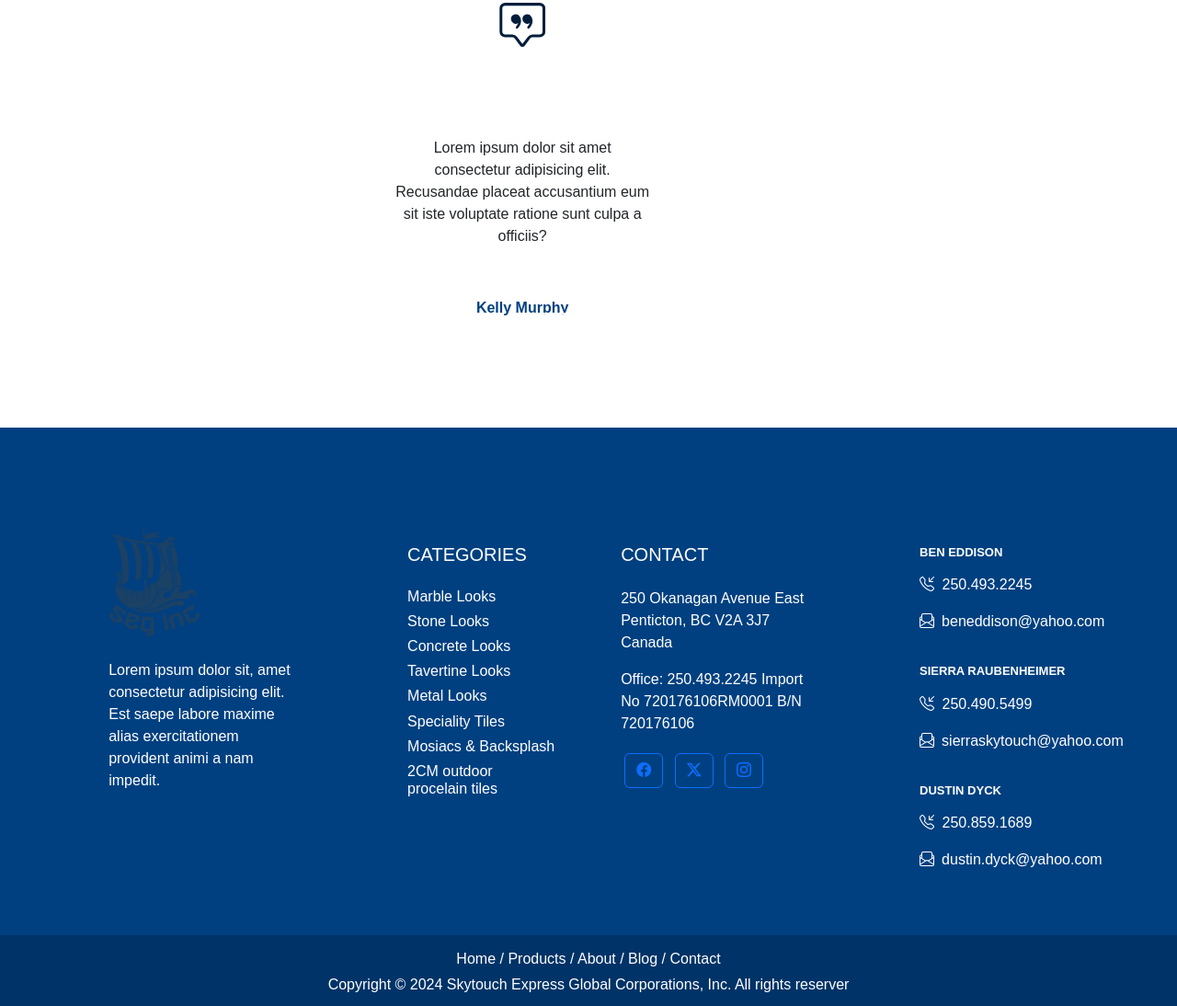
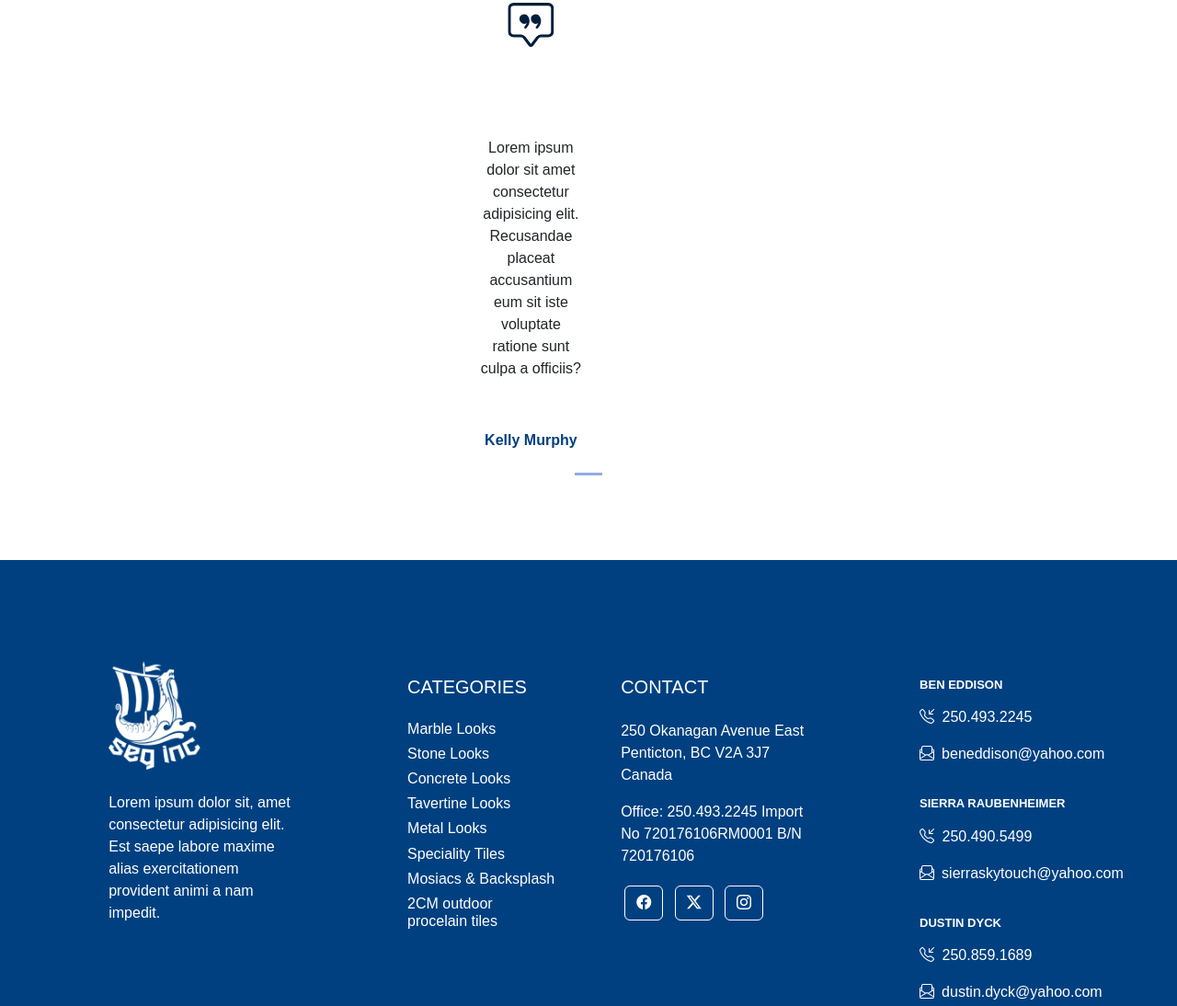
Before and after one commit to AliHaiderShahid1234/Skytouch-Express-Global, a plain HTML site: page index.html in a window 1280 px wide. Shown: the part 3707-4801 px from the top of the page at 92% size. Drawn offline with nearby package versions, Linux system fonts and the light colour scheme.

Commit message:
Furthen inhancements

```diff
--- a/index.html
+++ b/index.html
@@ -243,6 +243,7 @@
     </div>
   </div>
 
+  <div class="container">
   <section class="testimonials text-center py-5 my-5">
     <h1 class="py-5"><strong>What our clients say</strong></h1>
 
@@ -250,10 +251,13 @@
     <div id="testimonialCarousel" class="carousel slide" data-bs-ride="carousel">
 
       <!-- Indicators -->
-      <div class="carousel-indicators">
-        <button type="button" data-bs-target="#testimonialCarousel" data-bs-slide-to="0" class="active"></button>
-        <button type="button" data-bs-target="#testimonialCarousel" data-bs-slide-to="1"></button>
-        <button type="button" data-bs-target="#testimonialCarousel" data-bs-slide-to="2"></button>
+      <div class="carousel-indicators z-10">
+        <button type="button" data-bs-target="#testimonialCarousel" data-bs-slide-to="0" class="active"
+          aria-current="true" aria-label="Slide 1"></button>
+        <button type="button" data-bs-target="#testimonialCarousel" data-bs-slide-to="1"
+          aria-label="Slide 2"></button>
+        <button type="button" data-bs-target="#testimonialCarousel" data-bs-slide-to="2"
+          aria-label="Slide 3"></button>
       </div>
 
       <div class="carousel-inner">
@@ -314,6 +318,7 @@
     </div>
 
   </section>
+</div>
 
   <footer class="text-center text-lg-start text-white" style="background-color: #004080">
     <div class="container p-4 pb-0">
@@ -367,13 +372,13 @@
               Import No 720176106RM0001
               B/N 720176106
             </p>
-            <a class="btn btn-outline-primary btn-floating m-1 hollow" href="#!" role="button"><i
+            <a class="btn btn-outline-primary btn-floating m-1 hollow colors" href="#!" role="button"><i
               class="bi bi-facebook"></i></a>
 
-          <a class="btn btn-outline-primary btn-floating m-1 hollow" href="#!" role="button"><i
+          <a class="btn btn-outline-primary btn-floating m-1 hollow colors" href="#!" role="button"><i
              class="bi bi-twitter-x"></i></a>
 
-          <a class="btn btn-outline-primary btn-floating m-1 hollow" href="#!" role="button"><i
+          <a class="btn btn-outline-primary btn-floating m-1 hollow colors" href="#!" role="button"><i
               class="bi bi-instagram"></i></a>
           </div>
 
--- a/static/css/style.css
+++ b/static/css/style.css
@@ -558,3 +558,33 @@ footer p {
   padding-top: 10px;
   padding-bottom: 0;
 }
+
+
+footer img {
+  filter: brightness(0) invert(1);
+}
+
+.colors {
+  filter: brightness(0) invert(1);
+}
+
+.colors i {
+  border-radius: 0px;
+}
+
+.carousel-indicators {
+  position: absolute;
+  bottom: -30px;
+}
+
+.carousel-indicators button {
+  width: 40px;
+  height: 8px;
+  background-color: gray;
+  margin: 0 5px;
+  transition: background-color 0.3s ease-in-out;
+}
+
+.carousel-indicators .active {
+  background-color: rgba(23, 83, 195, 0.784);
+}
```
Also changed, not shown: static/img/Footer_logo.png (added).
